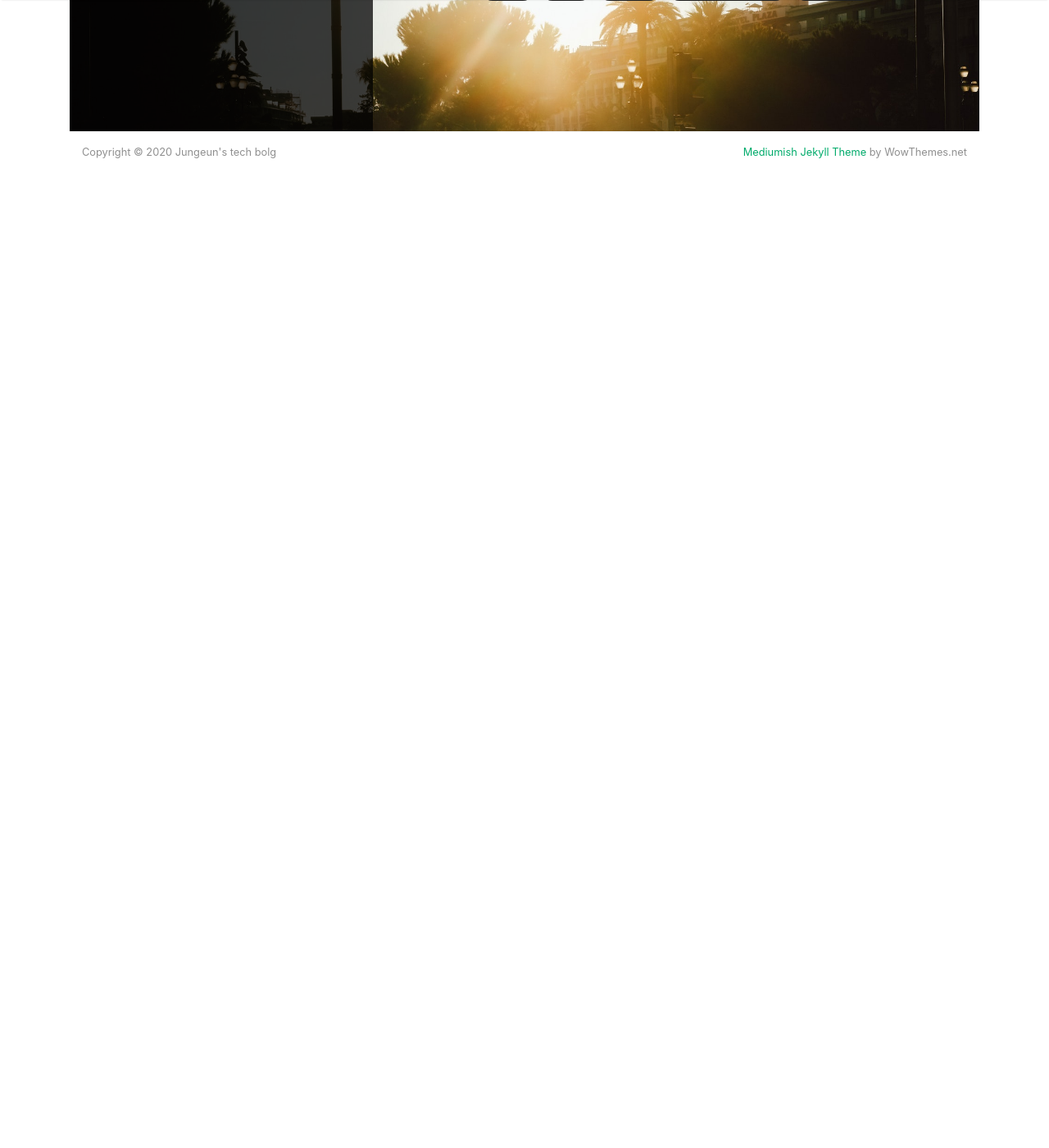
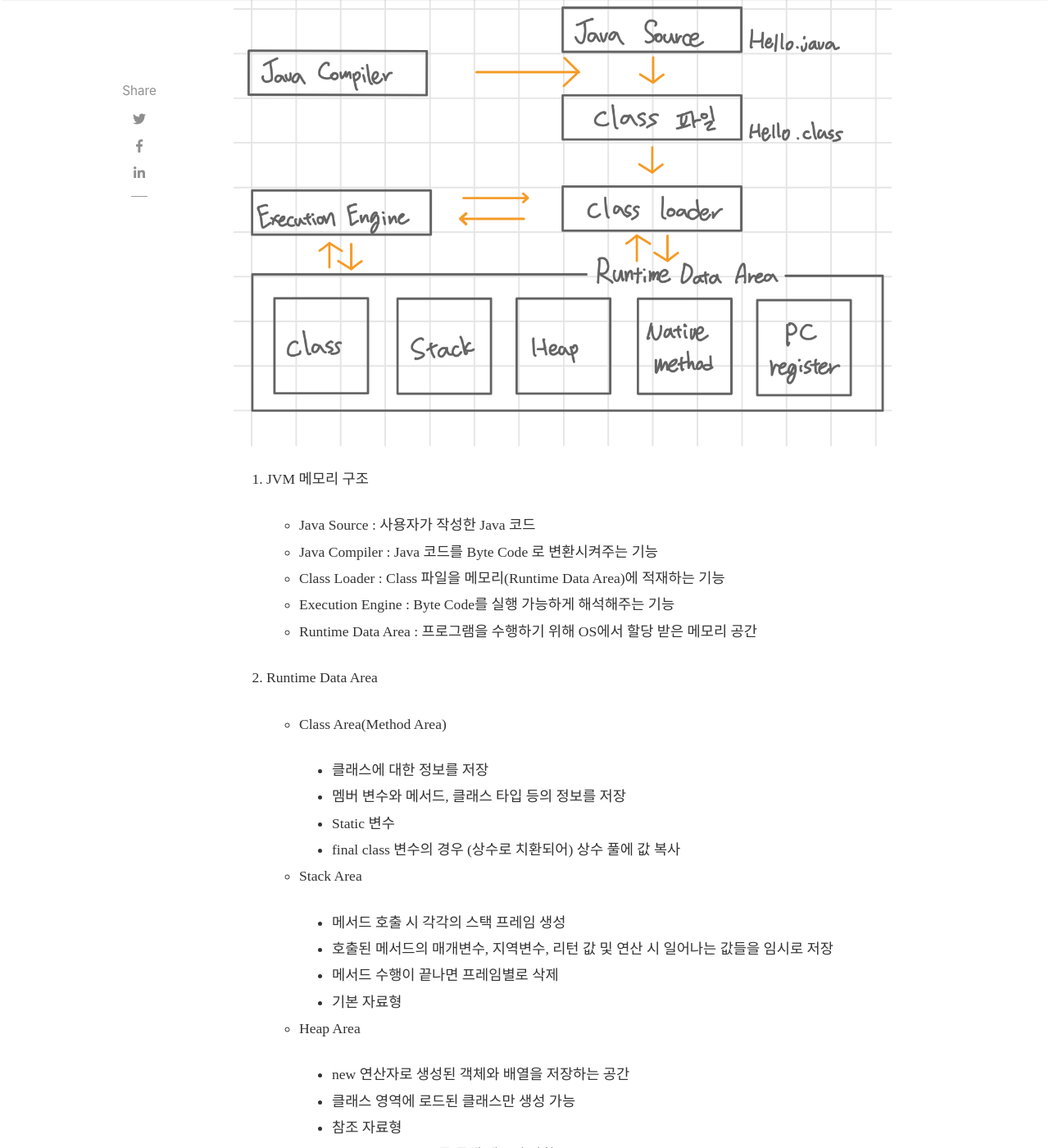
Before and after one commit to JungeunKwon/JungeunKwon.github.io, a Jekyll site: the page built from _posts/2020-07-27-java-chapter1.md, in a window 1280 px wide and 1400 px high, scrolled down 986 px. Shown: the whole window at 82% size. Built offline with Jekyll 4.4.1, drawn with Linux system fonts in a browser that asks for light colours; nearby versions of some CDN libraries; some web fonts are replaced; comment, search, counter and statistics services are not loaded; before the commit the page ends 1255 px from its top, so only the background shows below that; some of the changed text lies outside the part shown.

Commit message:
[추가] JVM 메모리 구조

```diff
--- a/_posts/2020-07-27-java-chapter1.md
+++ b/_posts/2020-07-27-java-chapter1.md
@@ -3,7 +3,64 @@ layout: post
 title: "JVM"
 author: Jungeun
 categories: [java]
-tags: [java, JVM, 자바메모리]
+tags: [java, JVM, 자바메모리, method, heap, stack]
 description: "자바 JVM과 JVM의 메모리 구조"
 featured: false
 ---
+
+### JVM
+
+JVM : Java Virtual Machine, 자바 가상 머신의 약자로 자바의 바이트 코드를 운영체제 언어로 변환해줌으로써 자바가 운영체제에 구애받지 않고 사용을 가능하게 해준다.
+
+**자바 프로그램 실행 과정**
+
+1. 프로그램이 실행되면 JVM은 OS부터 메모리를 할당 받는다. JVM은 이 메모리를 용도에 따라 여러 영역으로 나누어 관리한다.
+2. 자바 컴파일러(javac)가 자바 소스코드(.java)를 읽어들여 자바 바이트코드(.class)로 변환시킨다.
+3. 클래스 로더를 통해 class파일들을 JVM으로 로딩한다.
+4. 해석된 바이트 코드는 Runtime Data Areas에 배치되어 실질적인 수행이 이루어지게 된다.
+
+이러한 실행 과정 속에서 JVM 은 필요에 따라 스레드 동기와 GC 같은 관리작업을 수행한다.
+
+### JVM 메모리 구조
+
+![1507](/assets/images/java/jvm.png)
+
+1. JVM 메모리 구조
+
+   - Java Source : 사용자가 작성한 Java 코드
+   - Java Compiler : Java 코드를 Byte Code 로 변환시켜주는 기능
+   - Class Loader : Class 파일을 메모리(Runtime Data Area)에 적재하는 기능
+   - Execution Engine : Byte Code를 실행 가능하게 해석해주는 기능
+   - Runtime Data Area : 프로그램을 수행하기 위해 OS에서 할당 받은 메모리 공간
+
+2. Runtime Data Area
+
+   - Class Area(Method Area)
+
+     - 클래스에 대한 정보를 저장
+     - 멤버 변수와 메서드, 클래스 타입 등의 정보를 저장
+     - Static 변수
+     - final class 변수의 경우 (상수로 치환되어) 상수 풀에 값 복사
+
+   - Stack Area
+
+     - 메서드 호출 시 각각의 스택 프레임 생성
+     - 호출된 메서드의 매개변수, 지역변수, 리턴 값 및 연산 시 일어나는 값들을 임시로 저장
+     - 메서드 수행이 끝나면 프레임별로 삭제
+     - 기본 자료형
+
+   - Heap Area
+
+     - new 연산자로 생성된 객체와 배열을 저장하는 공간
+     - 클래스 영역에 로드된 클래스만 생성 가능
+     - 참조 자료형
+     - Garbage Collector를 통해 메모리 반환
+
+   - Native method stack area
+
+     - 자바 외의 다른 언어에서 제공되는 메서드들이 저장되는 공간
+
+   - PC Register
+
+     - Thread가 생성 될 때마다 생성되는 공간
+     - 현재 실행되는 부분의 명령과 주소를 저장
```
Also changed, not shown: _posts/2020-07-09-java-chapter1.md (deleted, +0 -22 lines), assets/images/java/jvm.png (added).
